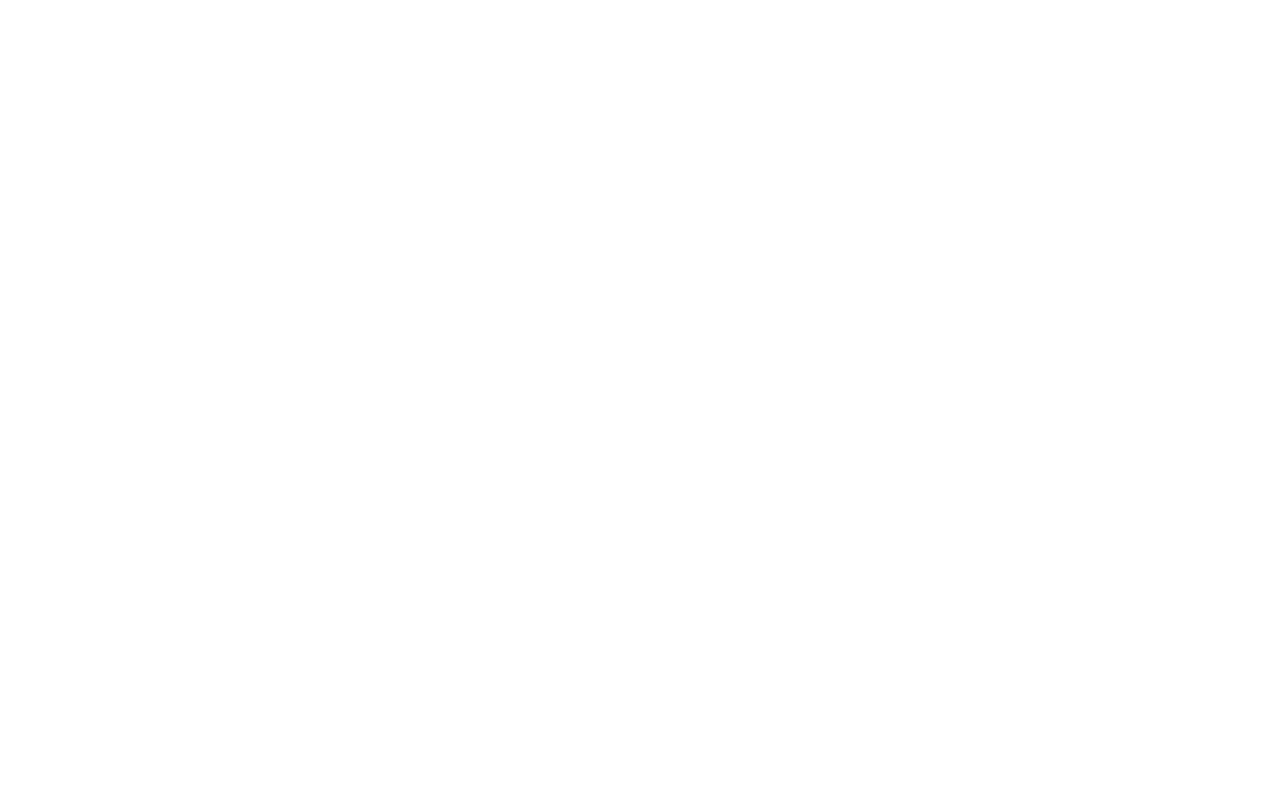
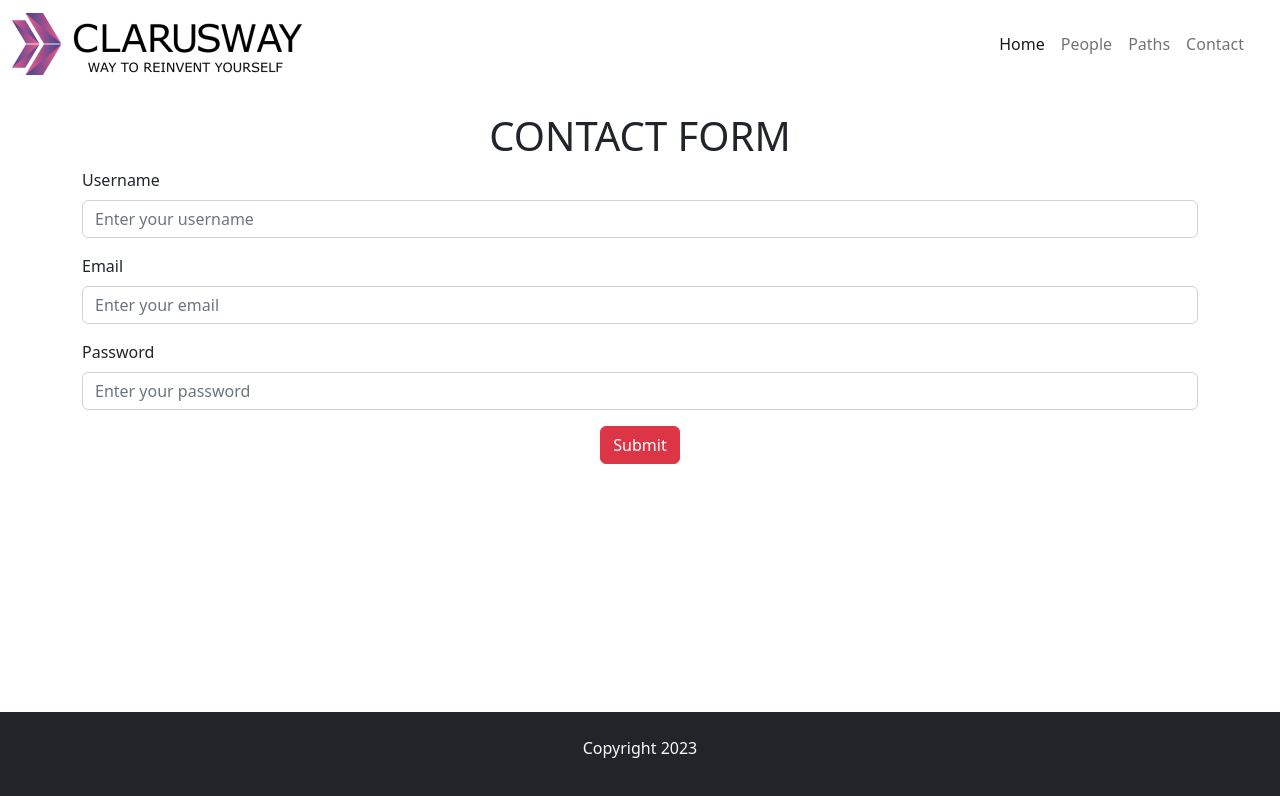
Before and after one commit to Bskasan/React_Practises, a React (Create React App) app in the folder rc11-12_router-example/rc11-12_router-example-inclass/: page /contact in a window 1280 px wide. Shown: the top 796 px of the page. Built offline with nearby package versions, Linux system fonts and the light colour scheme.

Commit message:
react-router added

```diff
--- a/rc11-12_router-example/rc11-12_router-example-inclass/package.json
+++ b/rc11-12_router-example/rc11-12_router-example-inclass/package.json
@@ -6,8 +6,10 @@
     "@testing-library/jest-dom": "^5.14.1",
     "@testing-library/react": "^13.0.0",
     "@testing-library/user-event": "^13.2.1",
+    "bootstrap": "^5.2.3",
     "react": "^18.2.0",
     "react-dom": "^18.2.0",
+    "react-router-dom": "^6.9.0",
     "react-scripts": "5.0.1",
     "web-vitals": "^2.1.0"
   },
--- a/rc11-12_router-example/rc11-12_router-example-inclass/src/App.js
+++ b/rc11-12_router-example/rc11-12_router-example-inclass/src/App.js
@@ -1,10 +1,23 @@
-
+import Footer from "./components/Footer";
+import Nav from "./components/Nav";
+import Contact from "./pages/Contact";
+import Home from "./pages/Home";
+import NotFound from "./pages/NotFound";
+import People from "./pages/People";
+import { Routes, Route } from "react-router-dom";
 
 function App() {
   return (
-    <div className="App">
-
-    </div>
+    <>
+      <Nav />
+      <Routes>
+        <Route path="/" element={<Home />} />
+        <Route path="/people" element={<People />} />
+        <Route path="/contact" element={<Contact />} />
+        <Route path="*" element={<NotFound />} />
+      </Routes>
+      <Footer />
+    </>
   );
 }
 
--- a/rc11-12_router-example/rc11-12_router-example-inclass/src/data.js
+++ b/rc11-12_router-example/rc11-12_router-example-inclass/src/data.js
@@ -0,0 +1,22 @@
+const data = [
+  {
+    id: 1,
+    name: "HTML",
+    text: "Welcome to Our HTML Course",
+    img: "https://upload.wikimedia.org/wikipedia/commons/thumb/3/38/HTML5_Badge.svg/512px-HTML5_Badge.svg.png",
+  },
+  {
+    id: 2,
+    name: "CSS",
+    text: "Welcome to Our CSS Course",
+    img: "https://upload.wikimedia.org/wikipedia/commons/thumb/6/62/CSS3_logo.svg/512px-CSS3_logo.svg.png",
+  },
+  {
+    id: 3,
+    name: "JAVASCRIPT",
+    text: "Welcome to Our JS Course",
+    img: "https://www.seekpng.com/png/full/80-803501_javascript-logo-logo-de-java-script-png.png",
+  },
+];
+
+export default data;
--- a/rc11-12_router-example/rc11-12_router-example-inclass/src/pages/Contact.jsx
+++ b/rc11-12_router-example/rc11-12_router-example-inclass/src/pages/Contact.jsx
@@ -0,0 +1,76 @@
+import { useState } from "react";
+
+const Contact = () => {
+  const [formValues, setFormValues] = useState({
+    username: "",
+    email: "",
+    password: "",
+  });
+
+  const handleSubmit = (e) => {
+    e.preventDefault();
+    const { username, password, email } = formValues;
+    alert(`Username: ${username}
+    Email: ${email}
+    password:${password}`);
+  };
+  const handleFormValues = (e) => {
+    setFormValues({ ...formValues, [e.target.name]: e.target.value });
+  };
+
+  return (
+    <div className="container">
+      <h1 className="text-center mt-4">CONTACT FORM</h1>
+      <form onSubmit={(e) => handleSubmit(e)}>
+        <div className="mb-3">
+          <label htmlFor="username" className="form-label">
+            Username
+          </label>
+          <input
+            name="username"
+            type="text"
+            className="form-control"
+            id="username"
+            placeholder="Enter your username"
+            value={formValues.username}
+            onChange={handleFormValues}
+          />
+        </div>
+        <div className="mb-3">
+          <label htmlFor="email" className="form-label">
+            Email
+          </label>
+          <input
+            name="email"
+            type="email"
+            className="form-control"
+            id="email"
+            placeholder="Enter your email"
+            value={formValues.email}
+            onChange={handleFormValues}
+          />
+        </div>
+
+        <div className="mb-3">
+          <label htmlFor="password" className="form-label">
+            Password
+          </label>
+          <input
+            name="password"
+            type="password"
+            className="form-control"
+            id="password"
+            placeholder="Enter your password"
+            value={formValues.password}
+            onChange={handleFormValues}
+          />
+        </div>
+        <div className="text-center">
+          <button className="btn btn-danger mb-4">Submit</button>
+        </div>
+      </form>
+    </div>
+  );
+};
+
+export default Contact;
--- a/rc11-12_router-example/rc11-12_router-example-inclass/src/pages/Home.jsx
+++ b/rc11-12_router-example/rc11-12_router-example-inclass/src/pages/Home.jsx
@@ -0,0 +1,13 @@
+import About from '../components/About';
+import Courses from '../components/Courses';
+
+const Home = () => {
+  return (
+    <div>
+      <About />
+      <Courses />
+    </div>
+  );
+};
+
+export default Home;
--- a/rc11-12_router-example/rc11-12_router-example-inclass/src/pages/NotFound.jsx
+++ b/rc11-12_router-example/rc11-12_router-example-inclass/src/pages/NotFound.jsx
@@ -0,0 +1,21 @@
+import { useNavigate } from "react-router-dom";
+import errorImg from "../img/404.png";
+
+const NotFound = () => {
+  const navigate = useNavigate();
+  return (
+    <div className="container text-center mt-4">
+      <img className="w-75" src={errorImg} alt="" />
+      <div>
+        <button className="btn btn-success me-2" onClick={() => navigate("/")}>
+          Home
+        </button>
+        <button className="btn btn-warning" onClick={() => navigate(-1)}>
+          Go Back
+        </button>
+      </div>
+    </div>
+  );
+};
+
+export default NotFound;
--- a/rc11-12_router-example/rc11-12_router-example-inclass/src/pages/People.jsx
+++ b/rc11-12_router-example/rc11-12_router-example-inclass/src/pages/People.jsx
@@ -0,0 +1,63 @@
+import { useState, useEffect } from "react"
+import { Link, Navigate, useNavigate } from "react-router-dom"
+
+//? Link, NavLink ve Navigate componentleri declarative routing
+//? gerceklestirmek icin kullanilir.
+//? Ornegin: Link ve NavLink Sayfada gorulebilen, kullanciyla
+//? bir etkilesim icerisinde bulunarak yonledirme yapilan bir
+//? componentlerdir. (Nav v.b)
+
+//? Navigate componenti sayfada gorulmeyen ve programsal olarak bir linkin
+//? bir baska linke yonledirilmesi icin kullanilabilir. (v5 -> Redirect)
+//? Navigate, Component seviyesi Routing icin kullanilir.
+
+//* useNavigate() ise imperative routing icin elverislidir.
+//* Ornegin bir fonksiyon,event veye UseEffect icerisinde programsal
+//* olarak yonledirme yapmak icin kullanilabilir.
+
+const People = () => {
+  const [people, setPeople] = useState([])
+  const navigate = useNavigate()
+
+  const getPeople = () => {
+    fetch("https://reqres.in/api/users")
+      .then((res) => res.json())
+      .then((data) => setPeople(data.data))
+      .catch((err) => console.log(err))
+  }
+  useEffect(() => {
+    getPeople()
+  }, [])
+
+  return (
+    <div className="container text-center mt-4">
+      <h1>PEOPLE LIST</h1>
+      <div className="row justify-content-center g-3">
+        {people?.map((p) => {
+          const { id, first_name, last_name, avatar } = p
+          return (
+            <div
+              key={id}
+              className=" col-sm-12 col-md-6 col-lg-4"
+              type="button"
+              //? Absolute path (tam adres vermek)
+              // onClick={() => navigate(`/people/${id}`)}
+              //! Relative path (goreceli adres vermek)
+              onClick={() => navigate(`${id}`, { state: p })}
+            >
+              <img className="rounded" src={avatar} alt="img" />
+              <h6>
+                {first_name} {last_name}
+              </h6>
+
+              {/* <Link to={`/people/${id}`}> Deneme</Link>
+              <Navigate to={`/people/${id}`} /> */}
+            </div>
+          )
+        })}
+      </div>
+    </div>
+  )
+}
+
+export default People
```
Also changed, not shown: rc11-12_router-example/rc11-12_router-example-inclass/src/index.js (+8 -6 lines), 1 other file (tests, documents, lock files or other folders).
